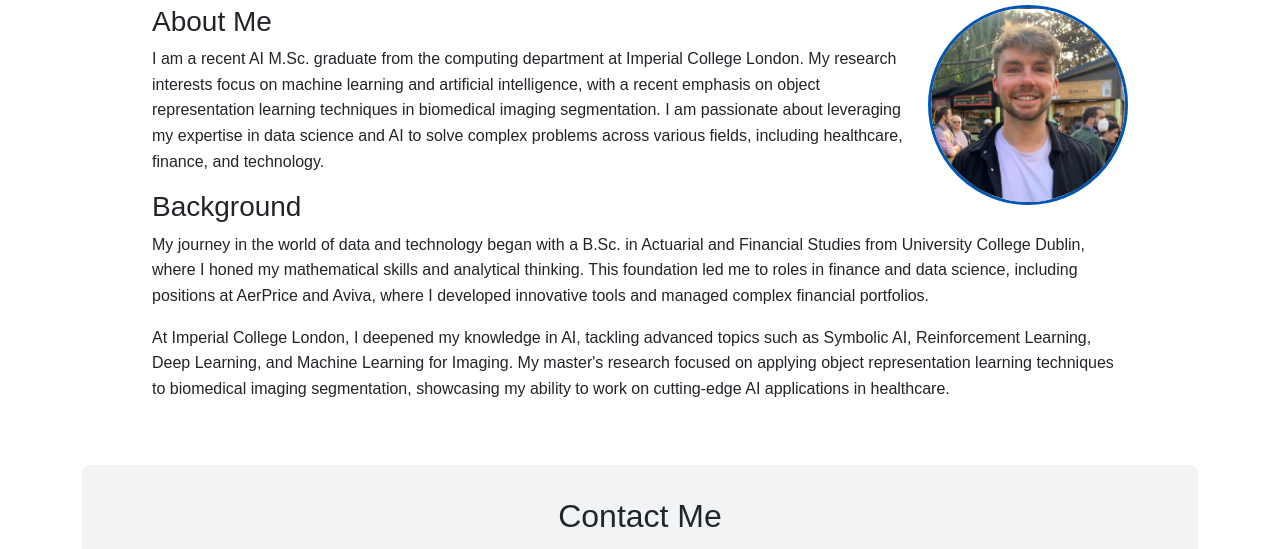
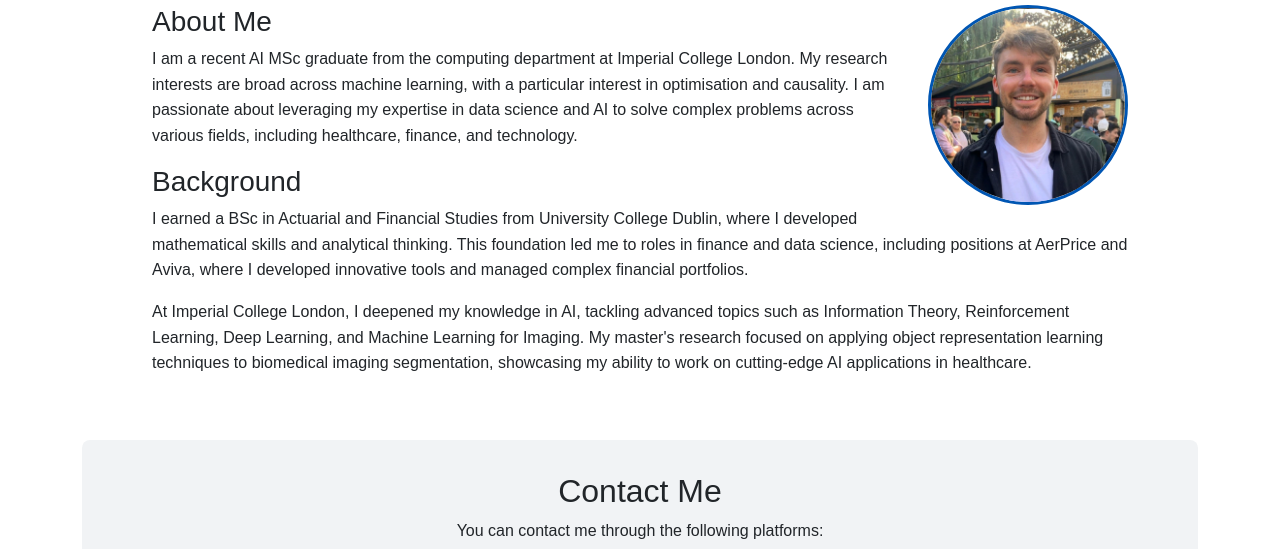
Before and after one commit to bcreganprogs/bcreganprogs.github.io, a plain HTML site: page index.html in a window 1280 px wide. Shown: the part 319-868 px from the top of the page. Drawn offline with nearby package versions, Linux system fonts and the light colour scheme.

Commit message:
update index text

```diff
--- a/index.html
+++ b/index.html
@@ -52,15 +52,15 @@
 
                         <h3>About Me</h3>
                         <p>
-                            I am a recent AI M.Sc. graduate from the computing department at Imperial College London. My research interests focus on machine learning and artificial intelligence, with a recent emphasis on object representation learning techniques in biomedical imaging segmentation. I am passionate about leveraging my expertise in data science and AI to solve complex problems across various fields, including healthcare, finance, and technology.
+                            I am a recent AI MSc graduate from the computing department at Imperial College London. My research interests are broad across machine learning, with a particular interest in optimisation and causality. I am passionate about leveraging my expertise in data science and AI to solve complex problems across various fields, including healthcare, finance, and technology.
                         </p>
 
                         <h3>Background</h3>
                         <p>
-                            My journey in the world of data and technology began with a B.Sc. in Actuarial and Financial Studies from University College Dublin, where I honed my mathematical skills and analytical thinking. This foundation led me to roles in finance and data science, including positions at AerPrice and Aviva, where I developed innovative tools and managed complex financial portfolios.
+                            I earned a BSc in Actuarial and Financial Studies from University College Dublin, where I developed mathematical skills and analytical thinking. This foundation led me to roles in finance and data science, including positions at AerPrice and Aviva, where I developed innovative tools and managed complex financial portfolios.
                         </p>
                         <p>
-                            At Imperial College London, I deepened my knowledge in AI, tackling advanced topics such as Symbolic AI, Reinforcement Learning, Deep Learning, and Machine Learning for Imaging. My master's research focused on applying object representation learning techniques to biomedical imaging segmentation, showcasing my ability to work on cutting-edge AI applications in healthcare.
+                            At Imperial College London, I deepened my knowledge in AI, tackling advanced topics such as Information Theory, Reinforcement Learning, Deep Learning, and Machine Learning for Imaging. My master's research focused on applying object representation learning techniques to biomedical imaging segmentation, showcasing my ability to work on cutting-edge AI applications in healthcare.
                         </p>
                     </div>
                 </div>
@@ -69,7 +69,7 @@
 
         <section id="contact" class="text-center mb-5">
             <h2>Contact Me</h2>
-            <p>You can reach me through the following platforms:</p>
+            <p>You can contact me through the following platforms:</p>
             <div class="icon-links">
                 <a href="mailto:bcregan01@gmail.com" class="mx-2"><i class="fas fa-envelope"></i></a>
                 <a href="https://github.com/bcreganprogs" class="mx-2"><i class="fab fa-github"></i></a>
```
